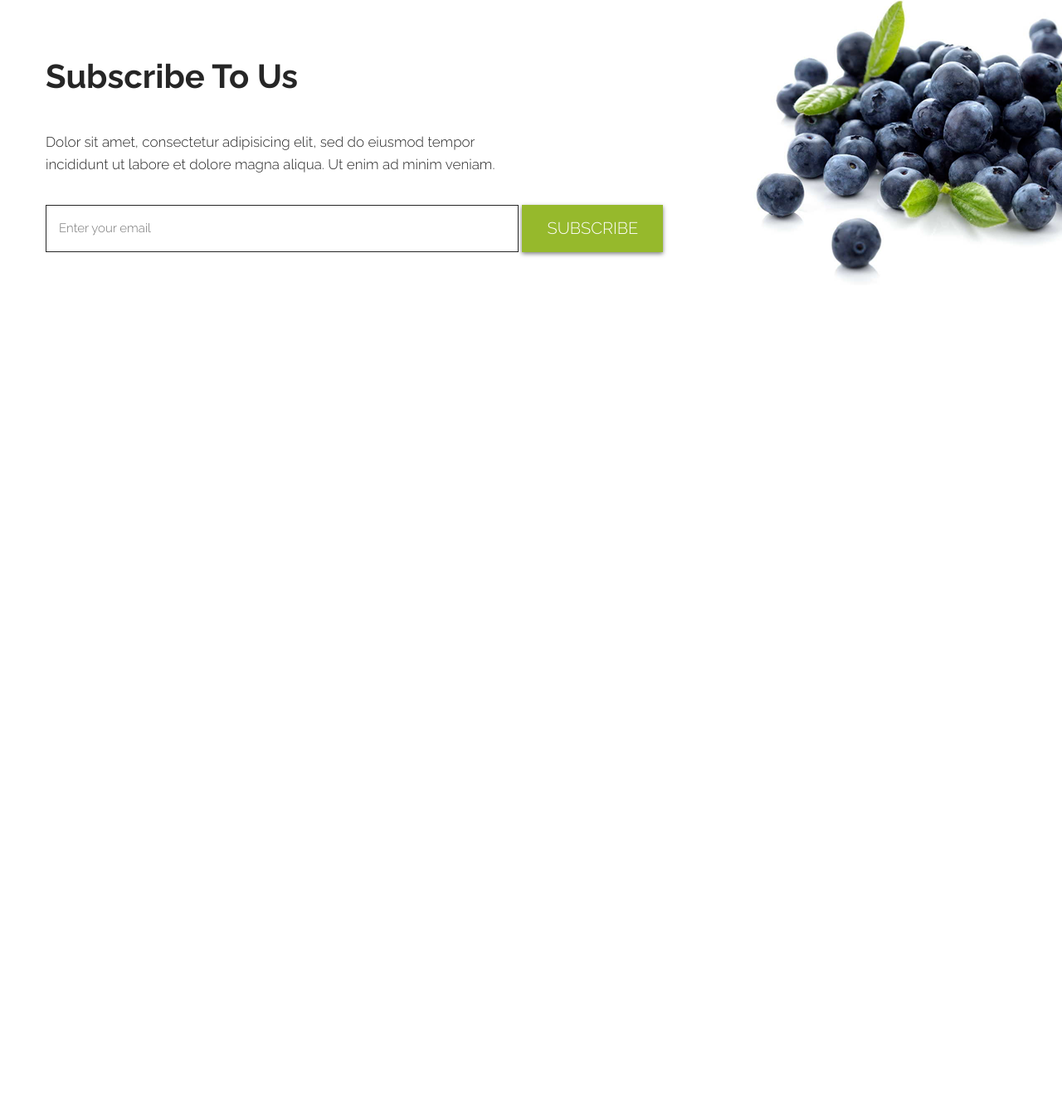
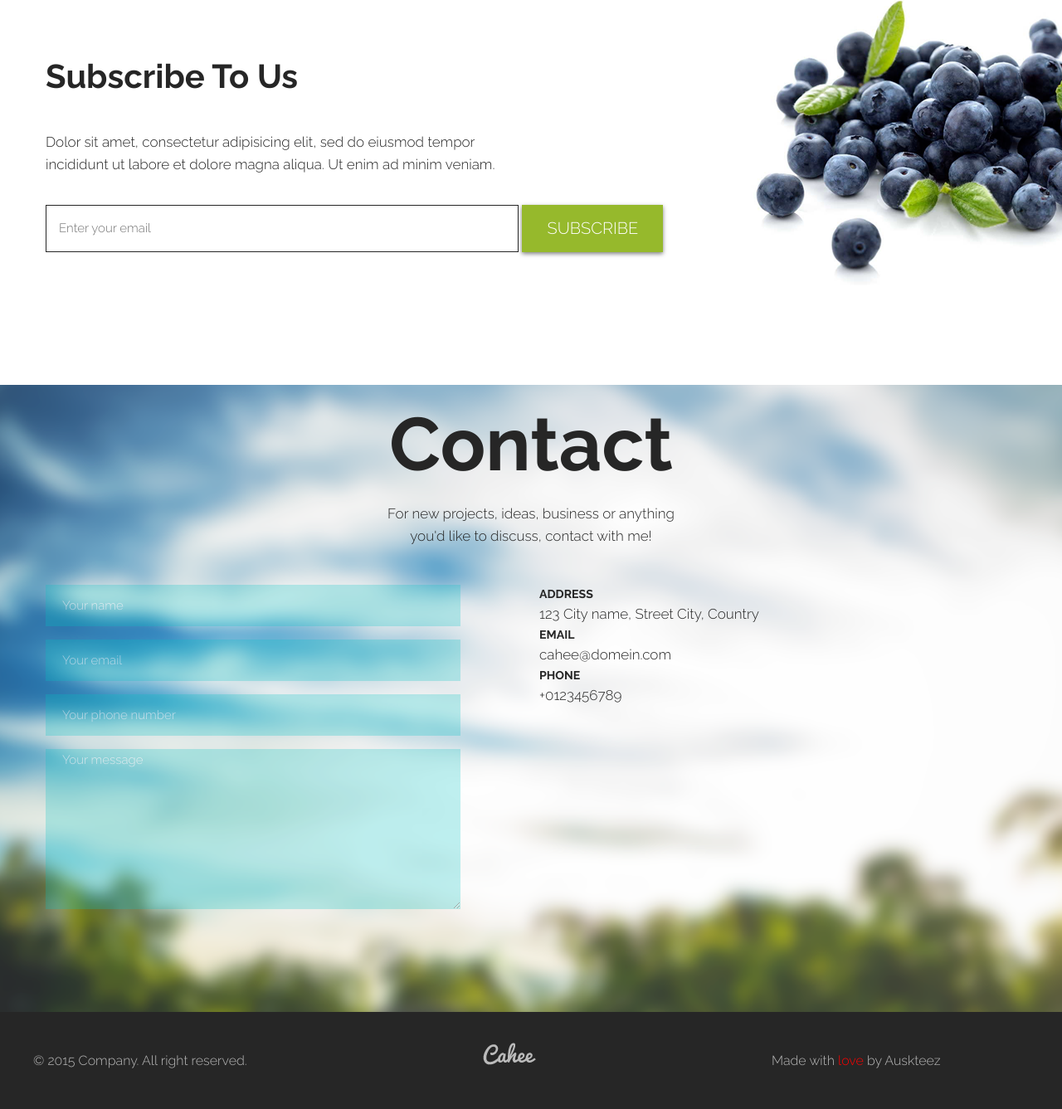
Before and after one commit to royalflash/cahee, a plain HTML site: page index.html in a window 1280 px wide. Shown: the part 4107-5444 px from the top of the page at 83% size. Before the commit the page ends 4571 px from the top, so only its background shows below. Drawn offline with Linux system fonts and the light colour scheme.

Commit message:
add footer

```diff
--- a/css/style.css
+++ b/css/style.css
@@ -288,7 +288,6 @@ textarea {
 }
 
 
-/*
 .ba-contact {
 	background: #FFF url(../img/contact/contact-bg.png);
 }
@@ -303,16 +302,36 @@ textarea {
 .ba-contact__title p {
 	max-width: 370px;
 	margin: 0 auto;
+	padding-bottom: 45px;
+}
+.ba-contacts::-webkit-input-placeholder {
+	color:#fff;
+}
+/* contact us*/
+.ba-form {
+	padding-bottom: 100px;
 }
 .ba-contacts {
+	font-size: 15px;
+	max-width: 500px;
+	margin-bottom: 16px;
 	outline: none;
 	width: 100%;
-	background: #77d9d8;
+	background-color: rgba(0, 196, 196, 0.5);
 	opacity: 0.5;
 	color: #fff;
 	border: none;
 	min-height: 50px;
 	padding-left: 20px;
+}
+.ba-contacts:hover {
+	background-color: #00C4C4;
+	border-left: 5px solid #355b82 ;
+}
+.ba-contacts:focus {
+	background-color: #00C4C4;
+	border-left: 5px solid #355b82 ;
+	font-weight: 700;
 }
 .ba-contact__info {
 	padding-left: 50px
@@ -325,4 +344,25 @@ textarea {
 	margin: 0;
 	text-decoration: none;
 	color: #262626;
-}  */
+}
+/* footer */
+.ba-footer {
+	background-color: #262626;
+}
+.ba-footer__info {
+	padding: 30px 0;
+	color:  #b9b9b9;
+	font-size: 16px;
+}
+.ba-footer__copy,
+.ba-footer__logo,
+.ba-footer__made {
+	display: inline-block;
+}
+.ba-footer__logo {
+	padding: 0 280px;
+}
+.ba-footer__made a {
+	text-decoration: none;
+	color:  red;
+}
--- a/index.html
+++ b/index.html
@@ -146,7 +146,7 @@
 		<!-- END ba-subscribe -->
 
 
-		<!-- BEGIN ba-contact
+		<!-- BEGIN ba-contact -->
 		<section id="contact" class="ba-contact">
 		    <div class="ba-container">
 		    	<div class="ba-contact__title">
@@ -154,14 +154,14 @@
 		    		<p>For new projects, ideas, business or anything
 you'd like to discuss, contact with me!</p>
 		    	</div>
-		    	<div class="ba-grid">
+		    	<div class="ba-grid ba-form">
 		    		<div class="ba-width-1-2">
 		    			<form>
 		    				<input class="ba-contacts" type="name" name="name" required placeholder="Your name">
 		    				<input class="ba-contacts" type="email" name="email" required placeholder="Your email"
 		    				<input>
 		    				<input class="ba-contacts" type="phone" name="phone" required placeholder="Your phone number">
-		    				<textarea class="ba-contacts" rows="6" name="msg" required placeholder="Your message"></textarea>
+		    				<textarea class="ba-contacts" rows="8" name="msg" required placeholder="Your message"></textarea>
 		    			</form>
 		    		</div>
 		    		<div class="ba-width-1-2 ba-contact__info">
@@ -178,7 +178,17 @@ you'd like to discuss, contact with me!</p>
 		<!-- END ba-contact -->
 	</main>
 	<footer class="ba-footer">
-
+		<div class="ba-container ba-footer__info">
+			<div class="ba-footer__copy">
+				<p>© 2015 Company. All right reserved.</p>
+			</div>
+			<div class="ba-footer__logo">
+				<a href="#"><img src="img/logo-small.png" alt="cahee"></a>
+			</div>
+			<div class="ba-footer__made">
+				<p>Made with <a href="#">love</a> by Auskteez</p>
+			</div>
+		</div>
 	</footer>
 </body>
 </html>
```
Also changed, not shown: img/logo-small.png (added).
